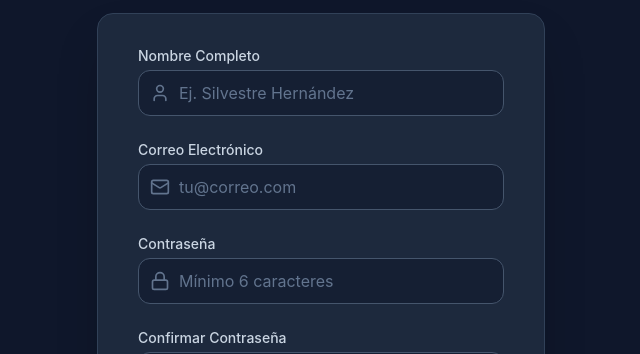
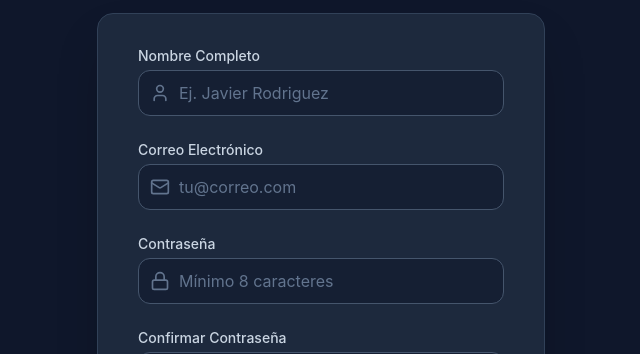
Before and after one commit to silver442/finanzasdms-web, a React (Vite) app: page /register in a window 1280 px wide. Shown: the part 249-603 px from the top of the page, without its empty margins (319-959 px from the left). Built offline with nearby package versions, Linux system fonts and the light colour scheme; no server answers.

Commit message:
se cambian textos y labels

```diff
--- a/src/pages/AdminHome.tsx
+++ b/src/pages/AdminHome.tsx
@@ -61,6 +61,7 @@ export default function AdminHome() {
     }
   }, []);
 
+  // eslint-disable-next-line react-hooks/set-state-in-effect
   useEffect(() => { void fetchMetrics(); }, [fetchMetrics]);
 
   if (isLoading) {
@@ -106,7 +107,7 @@ export default function AdminHome() {
         <div className="bg-slate-800 border border-slate-700 rounded-2xl p-5">
           <div className="flex items-center gap-2 mb-3">
             <Wallet size={16} className="text-emerald-400" />
-            <p className="text-xs text-slate-400 uppercase tracking-wider font-semibold">Capital en la Calle</p>
+            <p className="text-xs text-slate-400 uppercase tracking-wider font-semibold">Capital Prestado</p>
           </div>
           <p className="text-2xl font-extrabold text-white">{fmt(metrics.capitalEnCalle)}</p>
           <p className="text-xs text-slate-500 mt-1">saldo pendiente en préstamos activos</p>
--- a/src/pages/Register.tsx
+++ b/src/pages/Register.tsx
@@ -106,7 +106,7 @@ export default function Register() {
                       type="text" required
                       value={formData.name} onChange={(e) => setFormData({...formData, name: e.target.value})}
                       className="block w-full pl-10 pr-3 py-2.5 border border-slate-600 rounded-xl bg-slate-900/50 text-white placeholder-slate-500 focus:outline-none focus:ring-2 focus:ring-emerald-500 focus:border-transparent transition-all"
-                      placeholder="Ej. Silvestre Hernández"
+                      placeholder="Ej. Javier Rodriguez"
                     />
                   </div>
                 </div>
@@ -136,7 +136,7 @@ export default function Register() {
                       type="password" required
                       value={formData.password} onChange={(e) => setFormData({...formData, password: e.target.value})}
                       className="block w-full pl-10 pr-3 py-2.5 border border-slate-600 rounded-xl bg-slate-900/50 text-white placeholder-slate-500 focus:outline-none focus:ring-2 focus:ring-emerald-500 focus:border-transparent transition-all"
-                      placeholder="Mínimo 6 caracteres"
+                      placeholder="Mínimo 8 caracteres"
                     />
                   </div>
                 </div>
```
